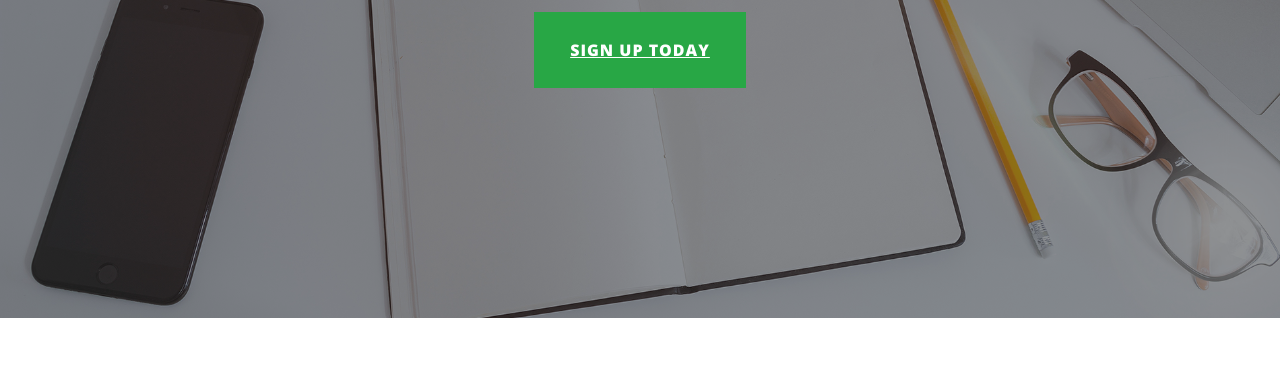
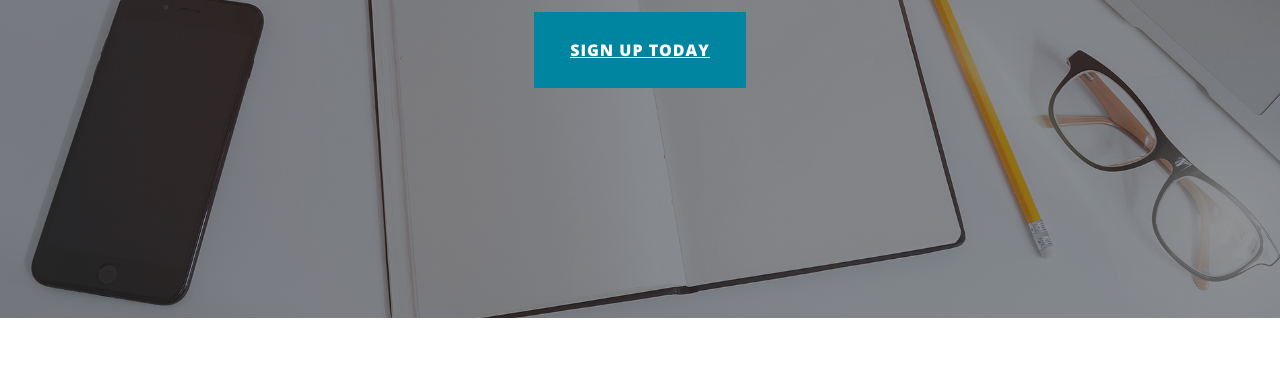
Before and after one commit to OkikoM/Okiko.github.io, a website: page index.html in a window 1280 px wide. Shown: the part 293-682 px from the top of the page. Drawn offline with nearby package versions, Linux system fonts and the light colour scheme.

Commit message:
change to button primary

```diff
--- a/index.html
+++ b/index.html
@@ -61,7 +61,7 @@
           <div class="site-heading">
             <h2>Harness the forces of your mind</h2>
             <span class="subheading">Let me show you how!</span>
-            <p><a class="btn btn-lg btn-success" href="#" role="button">Sign up today</a></p>
+            <p><a class="btn btn-lg btn-primary" href="#" role="button">Sign up today</a></p>
           </div>
         </div>
       </div>
```
